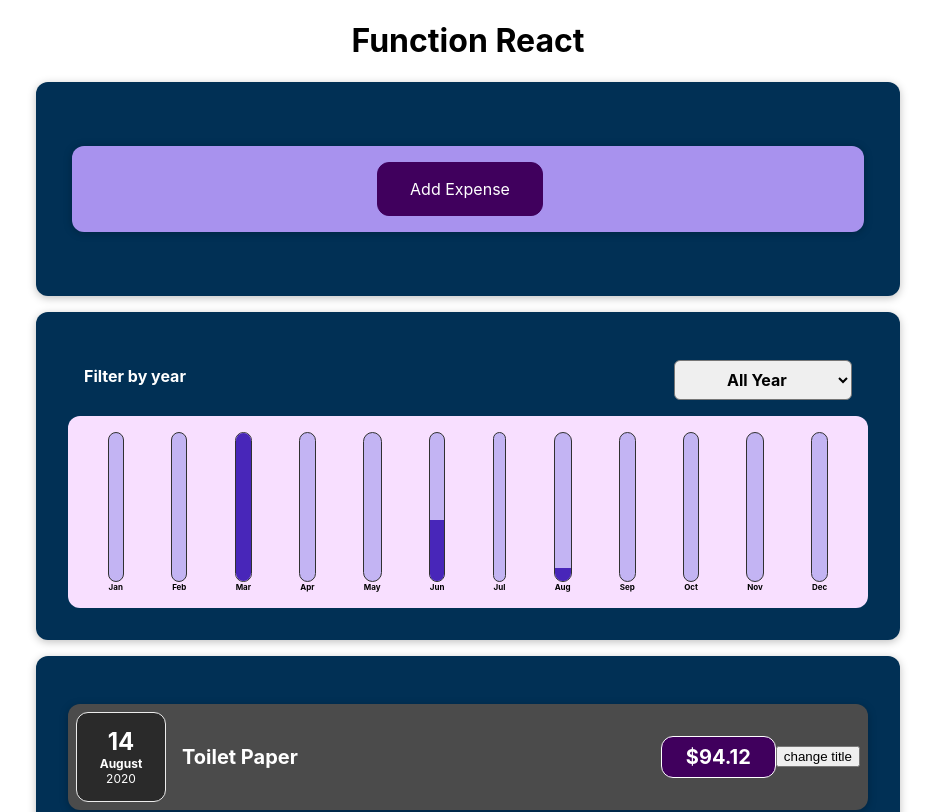
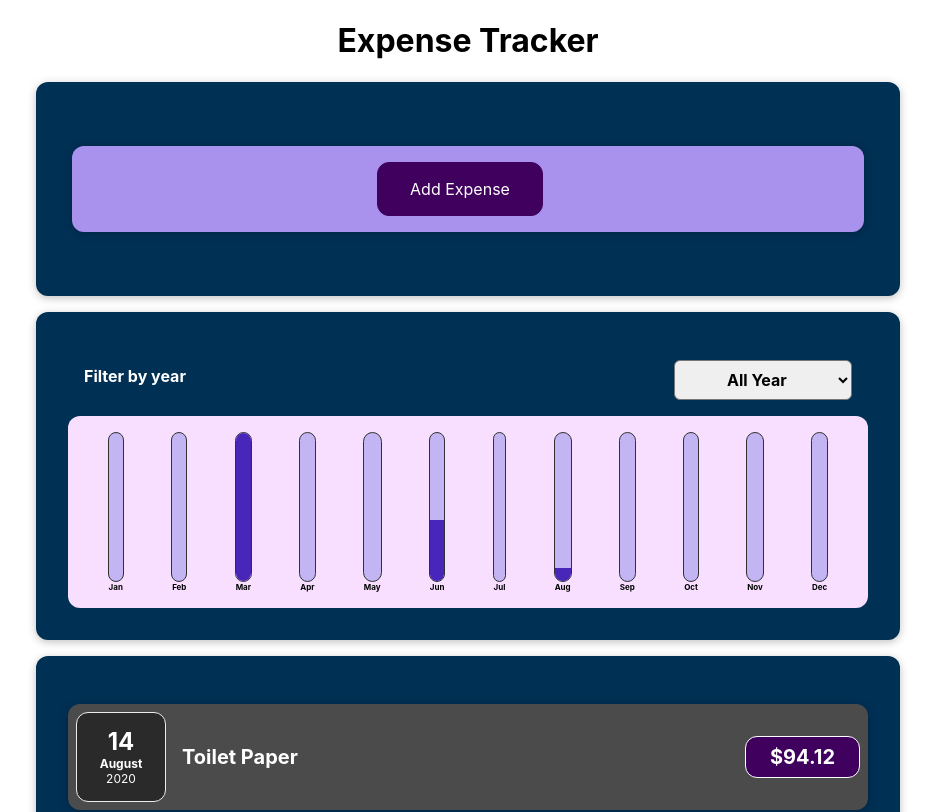
Before and after one commit to babboe1/Expense-Tracker, a React (Create React App) app: page / in a window 1280 px wide. Shown: the top 812 px of the page, without its empty margins (172-1107 px from the left). Built offline with nearby package versions, Linux system fonts and the light colour scheme.

Commit message:
refactor: update components

```diff
--- a/src/App.js
+++ b/src/App.js
@@ -1,8 +1,8 @@
 import React, { useEffect, useState } from 'react';
 import Card from './Components/Card/Card';
+import Chart from './Components/Chart/Chart';
 import Context from './Components/Context/Context';
 import ExpensesFilter from './Components/ExpenseFilter/ExpenseFilter';
-import ExpenseChart from './Components/ExpenseItem/ExpenseChart/ExpenseChart';
 import ExpenseItems from './Components/ExpenseItems/ExpenseItems';
 import NewExpense from './Components/NewExpense/NewExpense';
 
@@ -127,13 +127,13 @@ const App = () => {
    return (
       <div>
          <Context.Provider value={value}>
-            <h1 style={{ textAlign: 'center' }}>Function React</h1>
+            <h1 style={{ textAlign: 'center' }}>Expense Tracker</h1>
             <Card>
                <NewExpense />
             </Card>
             <Card>
                <ExpensesFilter />
-               <ExpenseChart />
+               <Chart />
             </Card>
             <Card>
                <ExpenseItems />
--- a/src/Components/ExpenseItem/ExpenseChart/ExpenseChart.js
+++ /dev/null
@@ -1,32 +0,0 @@
-import React from 'react';
-import Chart from '../../Chart/Chart';
-
-const ExpenseChart = (props) => {
-   // const chartDataPoints = [
-   //    { label: 'Jan', value: 0 },
-   //    { label: 'Feb', value: 0 },
-   //    { label: 'Mar', value: 0 },
-   //    { label: 'Apr', value: 0 },
-   //    { label: 'May', value: 0 },
-   //    { label: 'Jun', value: 0 },
-   //    { label: 'Jul', value: 0 },
-   //    { label: 'Aug', value: 0 },
-   //    { label: 'Sep', value: 0 },
-   //    { label: 'Oct', value: 0 },
-   //    { label: 'Nov', value: 0 },
-   //    { label: 'Dec', value: 0 },
-   // ];
-   // let chartDataValue = [];
-   // chartDataValue.sort((a, b) => a - b);
-   // props.expenses.forEach((item, idx) => {
-   //    const month = item.date.getMonth();
-   //    chartDataValue.push(item.amount);
-   //    if (chartDataPoints[idx].label === month) {
-   //       chartDataPoints[idx].value += item.amount;
-   //    }
-   // });
-// console.log(props);
-   return <Chart dataPoints={props.dataPoint} maxValue={ props.maxValue} />;
-};
-
-export default ExpenseChart;
--- a/src/Components/ExpenseItem/ExpenseItem.js
+++ b/src/Components/ExpenseItem/ExpenseItem.js
@@ -3,13 +3,9 @@ import ExpenseDate from './ExpenseDate/ExpenseDate';
 import './ExpenseItem.css';
 
 const ExpenseItem = (props) => {
+   // eslint-disable-next-line no-unused-vars
    const [title, setTitle] = useState(props.title);
 
-
-
-   const titleChangeHandler = () => {
-      setTitle(`${props.title} - Updated`)
-   }
    return (
       <div className="expense-item">
          <ExpenseDate date={props.date} />
@@ -17,7 +13,6 @@ const ExpenseItem = (props) => {
             <h2>{title}</h2>
             <div className="expense-item__price">${props.amount}</div>
          </div>
-         <button onClick={titleChangeHandler}>change title</button>
       </div>
    );
 };
--- a/src/Components/ExpenseItems/ExpenseItems.js
+++ b/src/Components/ExpenseItems/ExpenseItems.js
@@ -8,7 +8,7 @@ const ExpenseItems = () => {
    return expenseData.length > 0 ? (
       expenseData.map((item, idx) => (
          <ExpenseItem
-            key={idx}
+            key={item.title + item.amount}
             title={item.title}
             amount={item.amount}
             date={item.date}
```
